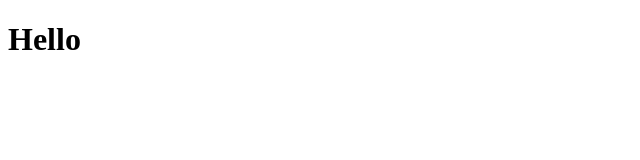
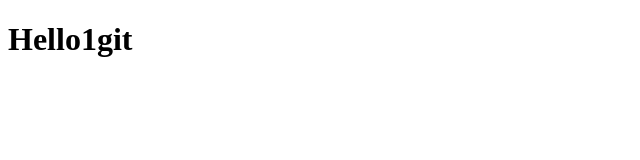
Before and after one commit to vovinhloc/component_select, a plain HTML site: page index.html in a window 1280 px wide. Shown: the whole page, without its empty margins (0-640 px from the left). Drawn offline with Linux system fonts and the light colour scheme.

```diff
--- a/index.html
+++ b/index.html
@@ -6,6 +6,6 @@
     <title>Document</title>
 </head>
 <body>
-    <h1>Hello</h1>
+    <h1>Hello1git </h1>
 </body>
 </html>
```
